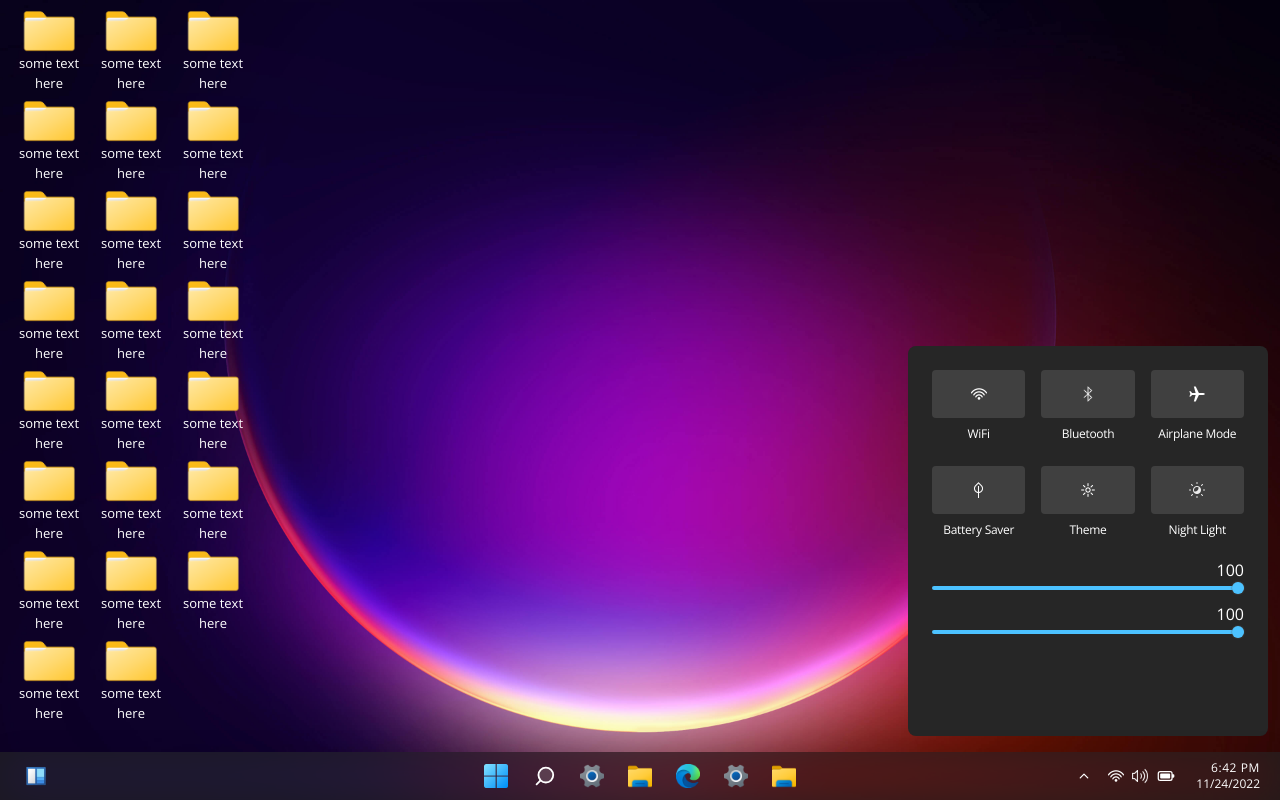
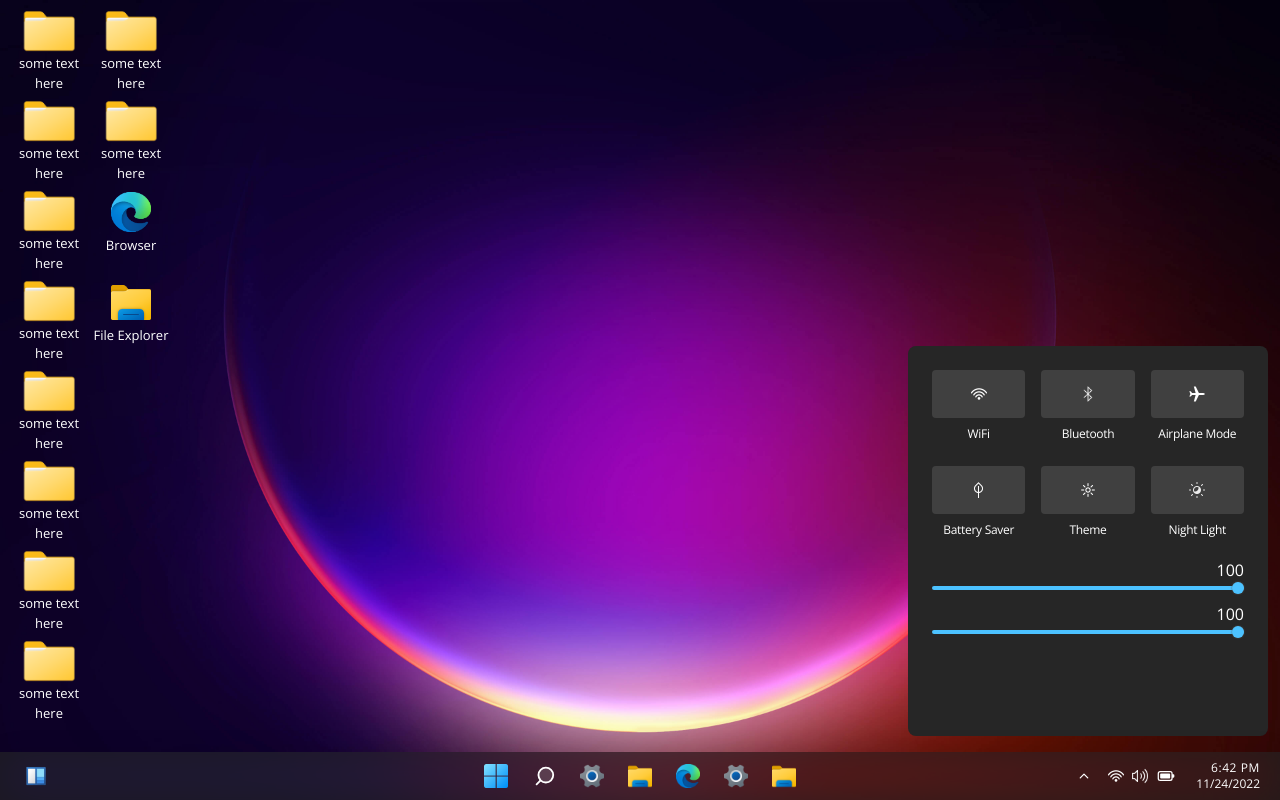
Before and after one commit to yohannesakd/win11-vue, a Vue app: page / in a window 1280 px wide. Built offline with nearby package versions, Linux system fonts and the light colour scheme.

Commit message:
add app component templates

```diff
--- a/src/App.vue
+++ b/src/App.vue
@@ -9,7 +9,7 @@
             ref="desktopContainer"
             class="h-full overflow-hidden relative z-0"
         >
-            <section id="screen" ref="screen" class="w-full relative z-0">
+            <section id="screen" ref="screen" class="w-full relative">
                 <div
                     id="desktop-icon-container"
                     class="flex flex-col w-fit flex-wrap h-full gap-y-1.5 p-2 text-white"
@@ -23,15 +23,27 @@
                         <img src="/icons/folderIcon.png" class="w-14" />
                         <span class="text-center">some text here</span>
                     </div>
+                    <div
+                        v-for="(value, key, index) in appList"
+                        :key="index"
+                        id="desktop-icon"
+                        class="h-[84px] w-[82px] flex flex-col items-center rounded text-[13px] hover:bg-blue-100 hover:bg-opacity-25"
+                        @click="openApp(key)"
+                    >
+                        <img
+                            :src="'/icons/' + value.icon + '.png'"
+                            class="w-10 py-1"
+                        />
+                        <span class="text-center">{{ value.name }}</span>
+                    </div>
                 </div>
-                <div class="absolute inset-0">
-                    <!-- <component v-for="" :is=""></component> -->
-                    <!--
-                        let apps = [a,b,c]
-                        let names = ["abda", "adaiugai", "adiaugia"]
-
-                     -->
-                </div>
+                <component
+                    v-for="(app, index) in openApps"
+                    :key="index"
+                    :is="app"
+                    :app-name="app"
+                    class="absolute z-10 top-1/2 left-1/2 transform -translate-x-1/2 -translate-y-1/2"
+                ></component>
             </section>
             <the-taskbar class="z-10" :height="taskbarHeight"></the-taskbar>
             <start-menu :taskbarHeight="taskbarHeight"></start-menu>
@@ -57,7 +69,13 @@ export default {
     },
     computed: {
         icons() {
-            return Array.from(Array(23).keys());
+            return Array.from(Array(10).keys());
+        },
+        appList() {
+            return this.$store.getters.appList;
+        },
+        openApps() {
+            return this.$store.getters.openApps;
         },
     },
     methods: {
@@ -65,6 +83,9 @@ export default {
             let desktopHeight = window.innerHeight;
             this.$refs.screen.style.height =
                 desktopHeight - this.taskbarHeight + "px";
+        },
+        openApp(appName) {
+            this.$store.commit("openApp", appName);
         },
     },
     created() {
--- /dev/null
+++ b/src/components/UI/AppWindow.vue
@@ -0,0 +1,22 @@
+<template>
+    <div id="app-window" class="text-white">
+        <div id="title-bar" class="flex justify-between bg-gray-500">
+            <div id="app-icon">
+                <img src="" alt="" />
+            </div>
+            <div id="window-actions" class="flex">
+                <button class="text-center px-2 py-1">-</button>
+                <button class="text-center px-2 py-1">0</button>
+                <button
+                    class="text-center px-2 py-1"
+                    @click="$emit('closeApp')"
+                >
+                    x
+                </button>
+            </div>
+        </div>
+        <slot></slot>
+    </div>
+</template>
+
+<script></script>
--- /dev/null
+++ b/src/components/main/apps/BrowserApp.vue
@@ -0,0 +1,29 @@
+<template>
+    <app-window @close-app="handleCloseApp">
+        <div id="app-container" class="border border-gray-500 text-white">
+            <h1>Browser App</h1>
+        </div>
+    </app-window>
+</template>
+
+<script>
+export default {
+    props: {
+        appName: {
+            type: String,
+        },
+    },
+    methods: {
+        handleCloseApp() {
+            this.$store.commit("closeApp", this.appName);
+        },
+    },
+};
+</script>
+
+<style>
+#app-container {
+    width: 500px;
+    height: 500px;
+}
+</style>
--- /dev/null
+++ b/src/components/main/apps/FileExplorer.vue
@@ -0,0 +1,29 @@
+<template>
+    <app-window @close-app="handleCloseApp">
+        <div id="app-container" class="border border-gray-500 text-white">
+            <h1>File Explorer</h1>
+        </div>
+    </app-window>
+</template>
+
+<script>
+export default {
+    props: {
+        appName: {
+            type: String,
+        },
+    },
+    methods: {
+        handleCloseApp() {
+            this.$store.commit("closeApp", this.appName);
+        },
+    },
+};
+</script>
+
+<style>
+#app-container {
+    width: 500px;
+    height: 500px;
+}
+</style>
--- a/src/main.js
+++ b/src/main.js
@@ -4,5 +4,14 @@ import App from "./App.vue";
 import store from "./store/index";
 //Components
 import ChevronIcon from "@/components/ChevronIcon.vue";
+import BrowserApp from "@/components/main/apps/BrowserApp.vue";
+import FileExplorer from "@/components/main/apps/FileExplorer.vue";
+import AppWindow from "@/components/UI/AppWindow.vue";
 
-createApp(App).component("chevron-icon", ChevronIcon).use(store).mount("#app");
+createApp(App)
+    .component("chevron-icon", ChevronIcon)
+    .component("BrowserApp", BrowserApp)
+    .component("FileExplorer", FileExplorer)
+    .component("app-window", AppWindow)
+    .use(store)
+    .mount("#app");
--- a/src/store/modules/appManager.js
+++ b/src/store/modules/appManager.js
@@ -2,12 +2,18 @@ export default {
     state() {
         return {
             allApps: {
-                browser: {
+                BrowserApp: {
                     name: "Browser",
                     status: "closed",
-                    icon: "test",
+                    icon: "edge",
+                },
+                FileExplorer: {
+                    name: "File Explorer",
+                    status: "closed",
+                    icon: "explorer",
                 },
             },
+            openApps: [],
             desktopApps: [],
             startMenuApps: [],
         };
@@ -16,12 +22,26 @@ export default {
         appList(state) {
             return state.allApps;
         },
+        openApps(state) {
+            return state.openApps;
+        },
     },
     mutations: {
-        toggleAppState(state, payload) {
-            let appStatus = state.allApps[payload].status;
+        toggleAppState(state, appName) {
+            let appStatus = state.allApps[appName].status;
             appStatus = !appStatus;
         },
-        toggleStart() {},
+        openApp(state, componentName) {
+            if (!state.openApps.includes(componentName)) {
+                state.openApps.push(componentName);
+                state.allApps[componentName].status = "active";
+            } else {
+                console.log("app already open");
+            }
+        },
+        closeApp(state, appName) {
+            state.openApps = state.openApps.filter((app) => app != appName);
+            state.allApps[appName].status = "closed";
+        },
     },
 };
```
